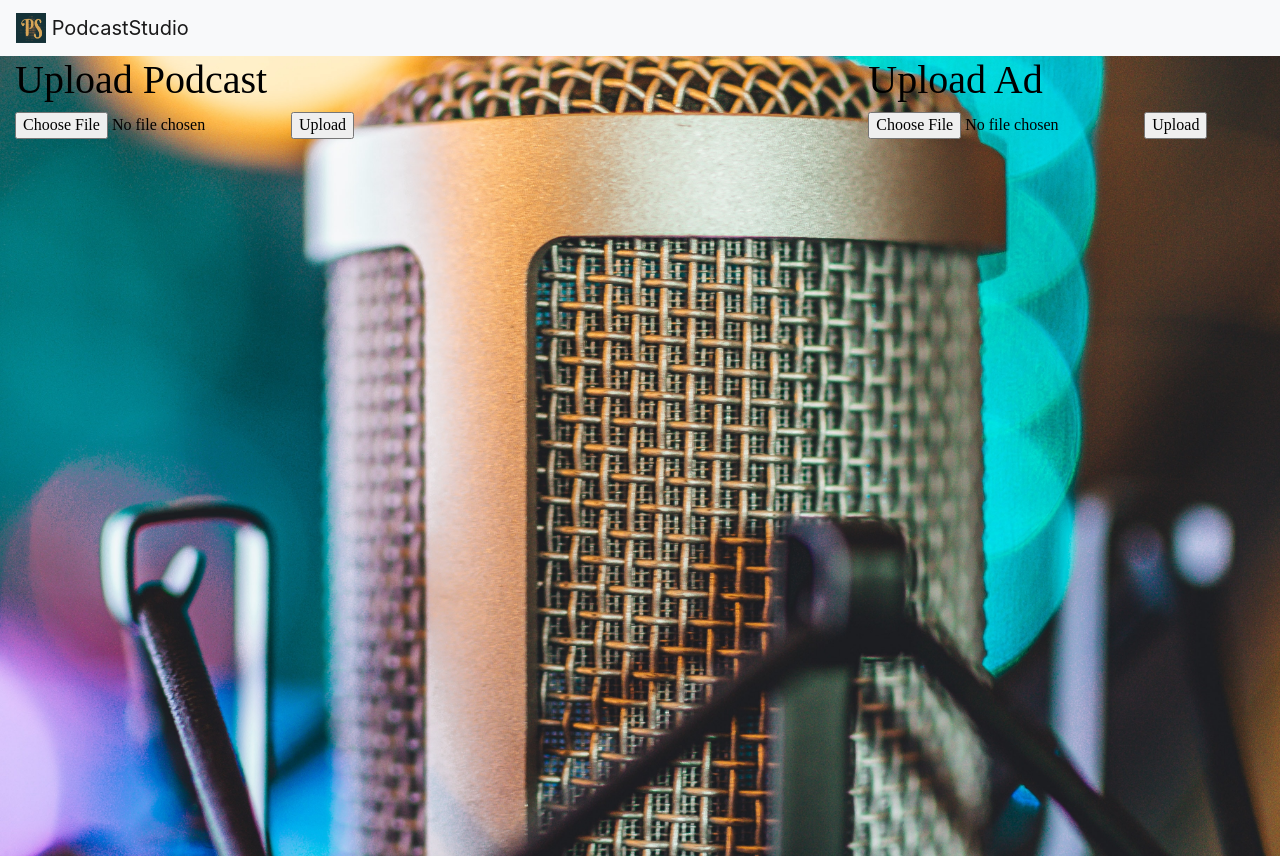
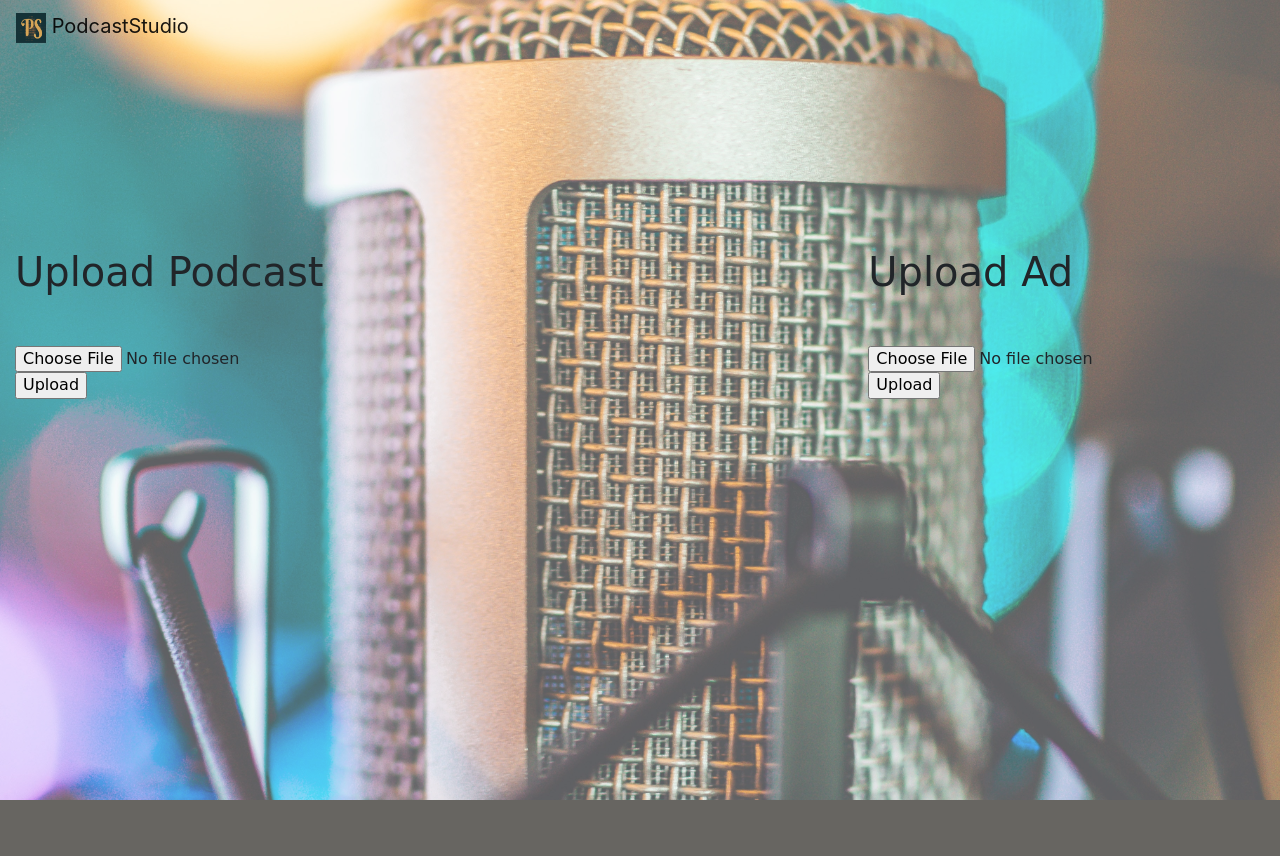
Before and after one commit to carolina-trofimov/Podcast-Studio, a Flask app: page /upload in a window 1280 px wide. After the commit the page ends 800 px from the top, so only its background shows below. Run offline with Flask 2, Linux system fonts and the light colour scheme; some libraries are stand-ins or nearby versions.

Commit message:
full page with background

```diff
--- a/static/upload_page.css
+++ b/static/upload_page.css
@@ -8,8 +8,10 @@
   overflow: hidden;
 }
 
-/*body {
+body, nav.navbar.navbar-light.bg-light {
   background-image: url("/static/background1.jpg");
+  background-color: rgba(255,255,255,0.3);
+  background-blend-mode: lighten;
   background-size: cover;
   background-repeat: no-repeat;
   background-position: center center;
@@ -17,36 +19,17 @@
   color: #000;
   line-height: 1.3;
   -webkit-font-smoothing: antialiased;
-}*/
-
-
-/*.nav-transparent {
-  background: linear-gradient(rgba(0, 0, 0, 0.4), transparent);
-  font-size: 1.2em;
-  z-index: 100;
-}*/
-.container-fluid {
-  background-image: url("/static/background1.jpg");
-  background-size: cover;
-  background-repeat: no-repeat;
-  background-position: center center;
-  color: #000;
-  line-height: 1.3;
-  height: 100vh;
-  -webkit-font-smoothing: antialiased;
 }
 
-/*.homepage {
-  background-image: url("/static/background1.jpg");
-  background-size: cover;
-  background-repeat: no-repeat;
-  background-position: center center;
-  color: #000;
-  line-height: 1.3;
-  height: 100vh;
-  -webkit-font-smoothing: antialiased;
-  z-index: -1;
-}*/
+.bg-light {
+background: none !important;
+}
+
+.col-md-4 {
+  margin-top: 15%;
+  font-family: cursive;
+}
+
 
 .container {
   height: 80%;
@@ -72,22 +55,3 @@
 input[type="submit"] {
 
 }
-
-.row {
-  background: transparent;
-  border: 0;
-  /*border-bottom: 1px solid #e7d1bc;*/
-  border-radius: 0;
-  outline: none;
-  font-family: 'Apple Chancery';
-}
-
-/*.row {
-  background: transparent;
-  border: 0;
-  border-bottom: 1px solid #e7d1bc;
-  border-radius: 0;
-  outline: none;
-  margin-top: 20%;
-  font-family: 'Apple Chancery';
-}*/
--- a/templates/base.html
+++ b/templates/base.html
@@ -14,9 +14,9 @@
 </head>
 <body>
 
-<div class="homepage">
+<div class= "teste">
   <div id="top-navbar">
-  <nav class="navbar navbar-light bg-light nav-transparent">
+  <nav class="navbar navbar-light bg-light">
     <a class="navbar-brand" href="/upload">
       <img src="/static/podcastStudio_logo.png" width="30" height="30" class="d-inline-block align-top" alt="">
       PodcastStudio
--- a/templates/upload_mp3.html
+++ b/templates/upload_mp3.html
@@ -5,7 +5,7 @@
 <section class='container-fluid'>
   <div class="row" id="upload">
       <div class="col-md-4">
-          <h1>Upload Podcast</h1>
+          <h1>Upload Podcast</h1><br></br>
           <form enctype='multipart/form-data' action='/process-upload' method='post'>
             <input type=file name=file>
             <input type=submit value=Upload>
@@ -16,7 +16,7 @@
 
 
         <div class="col-md-4 offset-md-4" id="upload-ad">
-            <h1>Upload Ad</h1>
+            <h1>Upload Ad</h1><br></br>
             <form method='post' action='/process-upload' enctype=multipart/form-data>
               <input type=file name=file>
               <input type=submit value=Upload>
```
